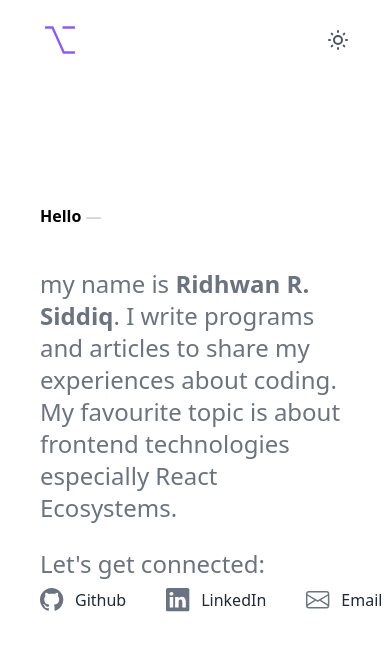
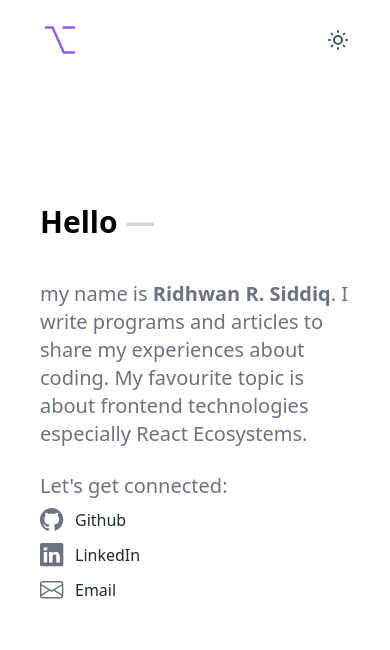
Before and after one commit to rdwansch/rdwans.ch, a Next.js app: page / in a window 390 px wide. Shown: the top 650 px of the page. Built offline with nearby package versions, Linux system fonts and the light colour scheme.

Commit message:
fix: small detail Home Page

```diff
--- a/src/app/page.tsx
+++ b/src/app/page.tsx
@@ -15,19 +15,19 @@ export default function Home() {
   return (
     <div className="my-container">
       <div className="mt-36 max-w-2xl">
-        <h1 className="md:text-5xl font-semibold dark:text-white">
+        <h1 className="text-3xl md:text-5xl font-semibold dark:text-white">
           Hello <span className="text-gray-300 dark:text-gray-600">—</span>
         </h1>
 
         <div className="mt-10">
-          <p className="text-2xl text-gray-500 dark:text-gray-300">
+          <p className="text-xl md:text-2xl text-gray-500 dark:text-gray-300">
             my name is <span className="font-semibold">Ridhwan R. Siddiq</span>. I write programs and articles to share my
             experiences about coding. My favourite topic is about frontend technologies especially React Ecosystems.
           </p>
           <br />
-          <p className="text-2xl text-gray-500 dark:text-gray-300">Let&apos;s get connected:</p>
+          <p className="text-xl md:text-2xl text-gray-500 dark:text-gray-300">Let&apos;s get connected:</p>
 
-          <div className="flex gap-10 mt-2">
+          <div className="md:flex gap-10 mt-2">
             <Link href={new URL('https://github.com/rdwansch')} target="_blank" className="flex group">
               <svg
                 xmlns="http://www.w3.org/2000/svg"
```
